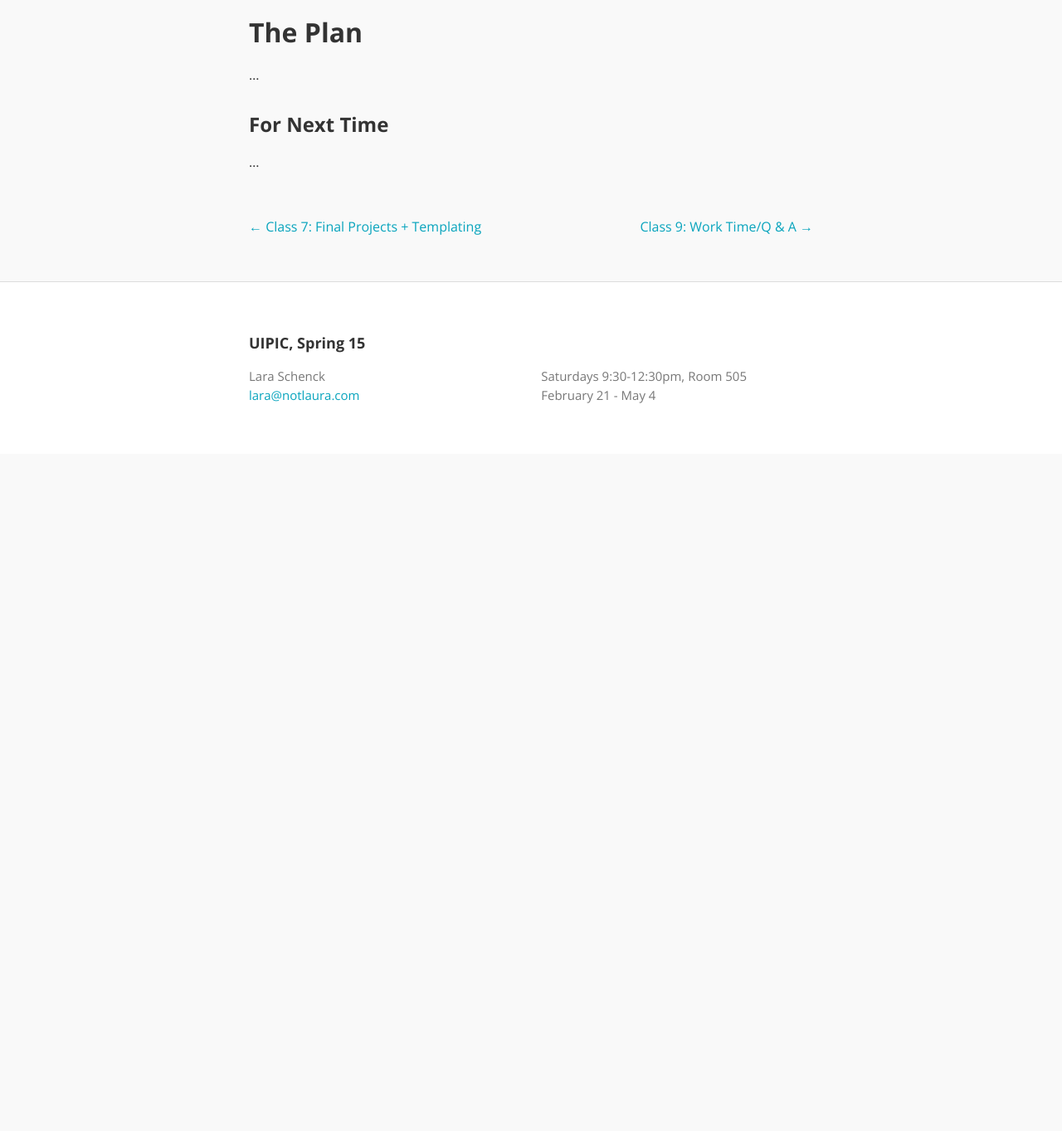
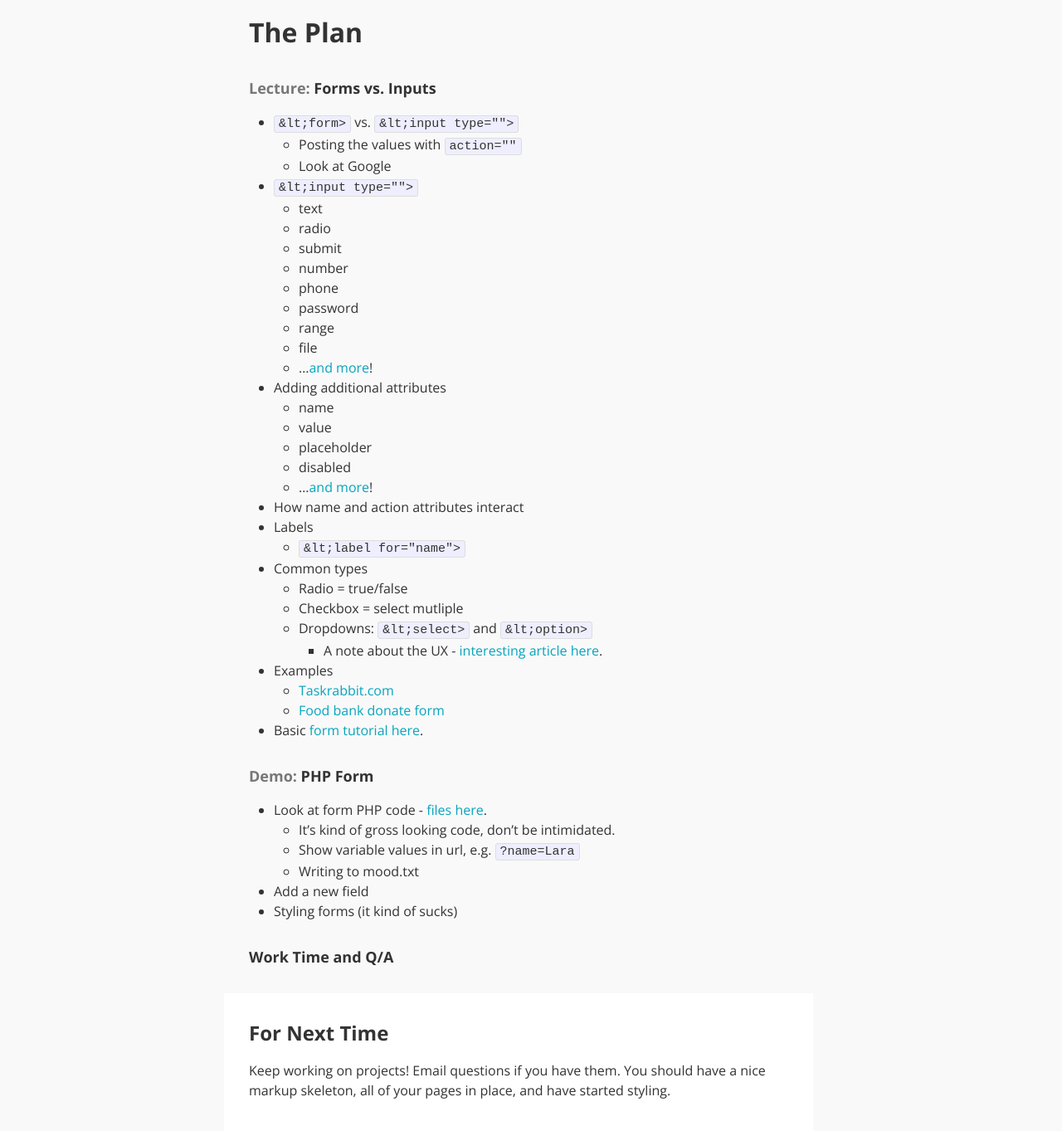
Before and after one commit to laras126/uipic-fall15, a Jekyll site: the page built from _posts/2015-04-18-class-8.markdown, in a window 1280 px wide and 1400 px high, scrolled down 270 px. Shown: the top 1363 px of the window at 83% size. Built offline with Jekyll 4.4.1, drawn with Linux system fonts in a browser that asks for light colours; nearby versions of some CDN libraries; comment, search, counter and statistics services are not loaded; before the commit the page ends 900 px from its top, so only the background shows below that.

Commit message:
class 8 plans

````diff
--- a/_posts/2015-04-18-class-8.markdown
+++ b/_posts/2015-04-18-class-8.markdown
@@ -9,8 +9,54 @@
 
 ## The Plan
 
-...
+#### <span class="post-title-pre">Lecture:</span> Forms vs. Inputs
+* ```&lt;form>``` vs. ```&lt;input type="">```
+	* Posting the values with ```action=""```
+	* Look at Google
+* ```&lt;input type="">```
+	* text
+	* radio
+	* submit
+	* number
+	* phone
+	* password
+	* range
+	* file
+	* ...[and more](https://developer.mozilla.org/en-US/docs/Web/HTML/Element/Input#Attributes)!
+* Adding additional attributes
+	* name
+	* value
+	* placeholder
+	* disabled
+	* ...[and more]()!
+* How name and action attributes interact
+* Labels
+	* ```&lt;label for="name">```
+* Common types
+	* Radio = true/false
+	* Checkbox = select mutliple
+	* Dropdowns: ```&lt;select>``` and ```&lt;option>```
+		* A note about the UX - [interesting article here](http://smarterware.org/7388/the-case-against-drop-down-identities).
+* Examples
+	* [Taskrabbit.com](https://www.taskrabbit.com/)
+	* [Food bank donate form](https://www.pittsburghfoodbank.org)
+* Basic [form tutorial here](http://www.w3schools.com/html/html_forms.asp).
+
+#### <span class="post-title-pre">Demo:</span> PHP Form
+* Look at form PHP code - [files here](http://stuff.notlaura.com/demos/php-form-demo.zip).
+	* It's kind of gross looking code, don't be intimidated.
+	* Show variable values in url, e.g. ```?name=Lara```
+	* Writing to mood.txt
+* Add a new field
+* Styling forms (it kind of sucks)
+
+#### Work Time and Q/A
+
+<div class="post-todos notice" markdown="1">
 
 ### For Next Time
 
-...
+Keep working on projects! Email questions if you have them. You should have a nice markup skeleton, all of your pages in place, and have started styling.
+
+
+</div>
````
Also changed, not shown: 1 other file.
